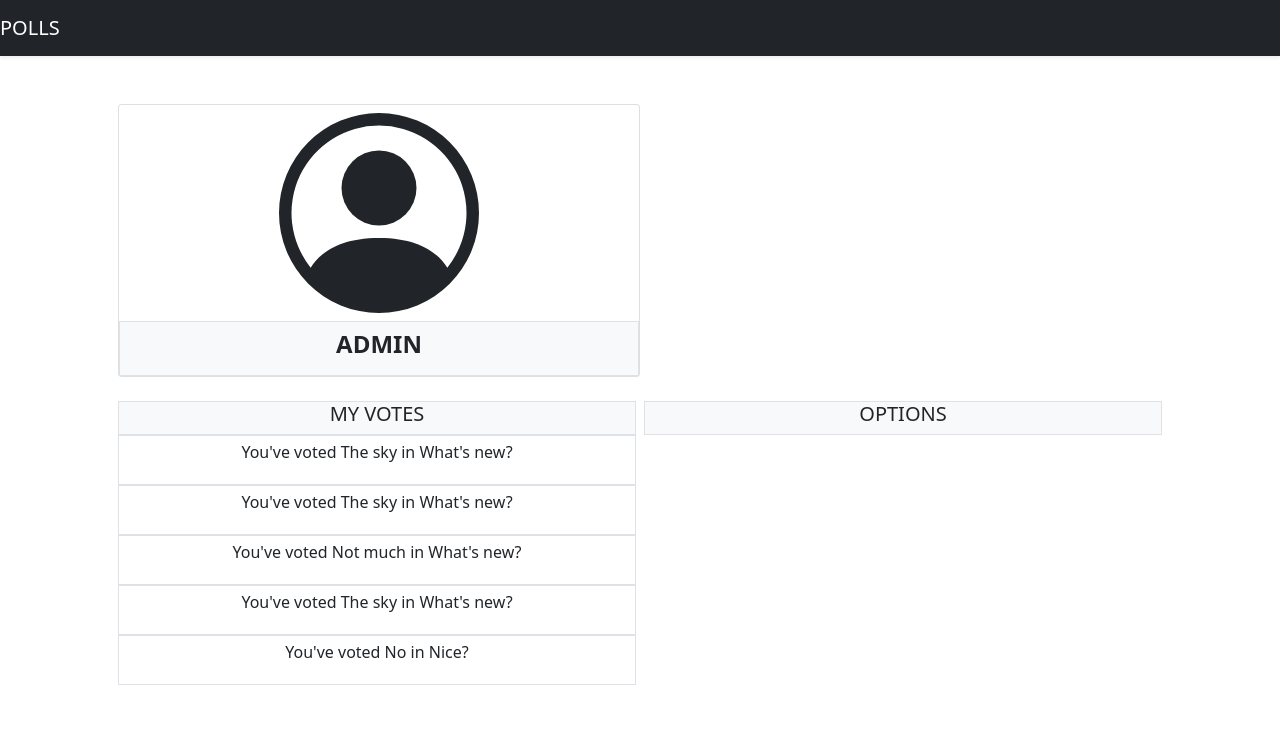
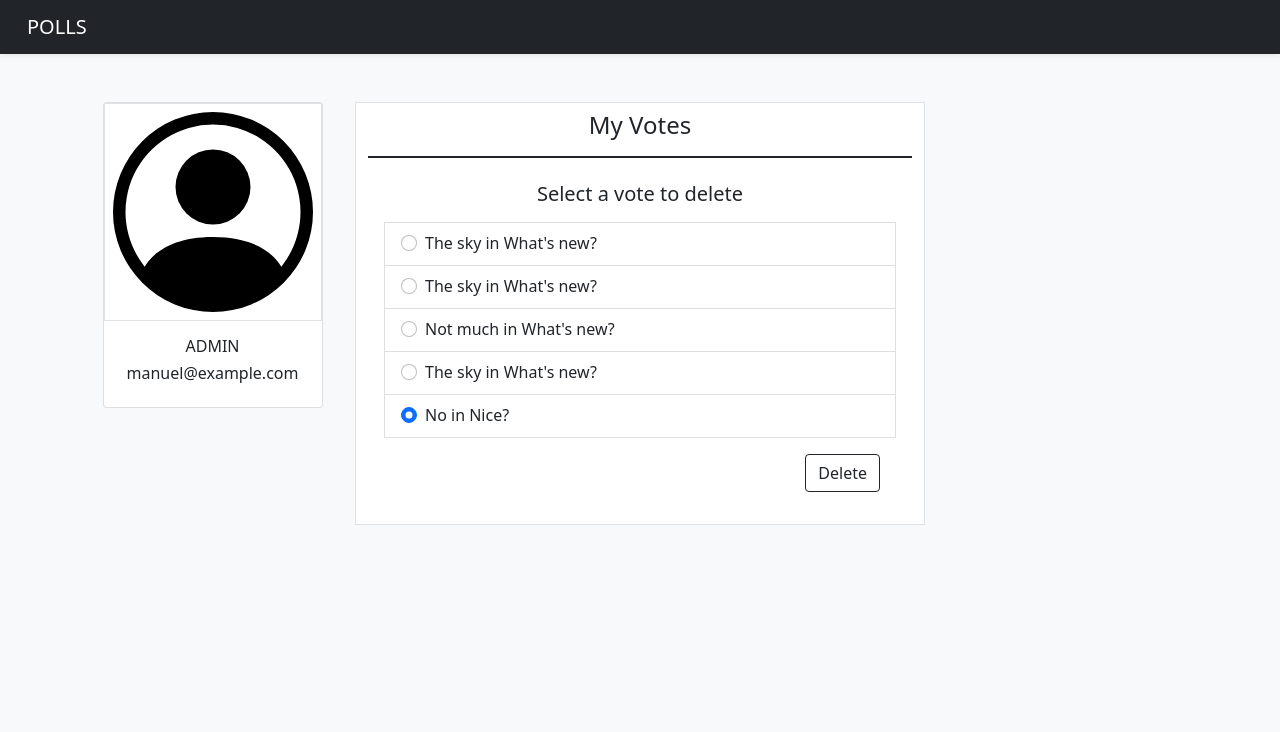
Before and after one commit to MAHR19/Django-Project, a Django app: page /polls/profile in a window 1280 px wide. Shown: the top 732 px of the page. Run offline with Django 4.2, Linux system fonts and the light colour scheme; a user stored in the database is signed in; data comes from the database, SQL or seed files in the repository; both versions use the stored data as it was after the commit; parts of the project's set-up code (start-up, migrations or seed data) failed here and were passed over; some libraries are stand-ins or nearby versions.

Commit message:
Eliminar voto agregado

```diff
--- a/polls/models.py
+++ b/polls/models.py
@@ -7,6 +7,9 @@ from django.utils import timezone
 from django.contrib.auth.models import User
 from django.db.models import Sum, Count
 from django import forms
+
+
+
 
 def date_limit():#One Week for each Question POll
     return timezone.now()+ datetime.timedelta(days=7)
@@ -20,6 +23,9 @@ class UserProfileInfo(models.Model):
 
     def __str__(self):
         return self.username
+
+
+
 
 class Question(models.Model):
 
@@ -44,7 +50,8 @@ class Question(models.Model):
 
     def user_votes(self):
         q = self.id
-        votes_objects = Vote.objects.filter(question = q)
+        #votes_objects = Vote.objects.filter(question = q)
+        #Obtiene la pregunta en cuestion y por medio de la llave foranea obtiene sus registros en Vote
         votes_list = Vote.objects.filter(question = q).values('Voter_username').annotate(Count('id'))
         return votes_list
 
@@ -66,7 +73,6 @@ class Choice(models.Model):
     choice_text = models.CharField(max_length=200)
     votes = models.IntegerField(default=0)
 
-
     def __str__(self):
         return self.choice_text
 
@@ -77,3 +83,8 @@ class Vote(models.Model):
     question = models.ForeignKey(Question, on_delete=models.CASCADE, default=None,  null=True)
     Voter_username = models.CharField(max_length=30, default='anonimus user')
     num_votes = models.IntegerField(default=0)
+
+
+
+    def test(self):
+        return 1
--- a/polls/templates/polls/detail.html
+++ b/polls/templates/polls/detail.html
@@ -12,7 +12,9 @@
 
   <div class="container-fluid p-0">
       <nav class="navbar navbar-expand-sm bg-dark navbar-dark shadow-sm">
-        <a class="navbar-brand ali" href="{% url 'polls:index' %}"> POLLS </a>
+        <li class="nav-item m-1">
+          <a class="navbar-brand ali " href="{% url 'polls:index' %}"> POLLS </a>
+        </li>
         {% if user.is_authenticated %}
         <li class="nav-item">
           <a class="nav-link fw-light text-white" href="{% url 'polls:logout' %}">Logout</a>
@@ -39,7 +41,7 @@
             <div class="list-group">
               <form action="{% url 'polls:vote' question.id %}" method="post">
                 {% csrf_token %}
-              {%for choice in question.choice_set.all%}
+              {% for choice in question.choice_set.all %}
               <div class="list-group-item">
                 <div class="form-check">
                   <input class="form-check-input" type="radio" name="choice"  id="choice{{ forloop.counter }}" value="{{ choice.id }}"checked>
--- a/polls/templates/polls/login.html
+++ b/polls/templates/polls/login.html
@@ -11,9 +11,11 @@
 
   <div class="container-fluid p-0">
       <nav class="navbar navbar-expand-sm bg-dark navbar-dark shadow-sm">
-        <a class="navbar-brand ali" href="{% url 'polls:index' %}"> POLLS </a>
+        <li class="nav-item m-1">
+          <a class="navbar-brand ali " href="{% url 'polls:index' %}"> POLLS </a>
+        </li>
         <li class="nav-item">
-          <a class="nav-link" href="{% url 'polls:register' %}">Register</a>
+          <a class="nav-link text-white" href="{% url 'polls:register' %}">Register</a>
         </li>
       </nav>
 
--- a/polls/templates/polls/myprofile.html
+++ b/polls/templates/polls/myprofile.html
@@ -9,34 +9,11 @@
   <link href="https://cdn.jsdelivr.net/npm/bootstrap@5.0.2/dist/css/bootstrap.min.css" rel="stylesheet" integrity="sha384-EVSTQN3/azprG1Anm3QDgpJLIm9Nao0Yz1ztcQTwFspd3yD65VohhpuuCOmLASjC" crossorigin="anonymous">
   <script src="https://cdn.jsdelivr.net/npm/bootstrap@5.0.2/dist/js/bootstrap.bundle.min.js" integrity="sha384-MrcW6ZMFYlzcLA8Nl+NtUVF0sA7MsXsP1UyJoMp4YLEuNSfAP+JcXn/tWtIaxVXM" crossorigin="anonymous"></script>
 </head>
-<body class="">
+<body class="bg-light">
 
 
-  <div class="container-fluid p-0">
-      <nav class="navbar navbar-expand-sm bg-dark navbar-dark shadow-sm">
-        <a class="navbar-brand ali" href="{% url 'polls:index' %}"> POLLS </a>
-      </nav>
-  </div>
 
-        <!--  <div class="col-6 border">
-          <div class="d-flex justify-content-center w-50">
-            <h5 class="h5">my votes</h5>
-          </div>
-            {% for vote in votes_list %}
-            <div>
-
-            </div>
-              <p class="fw-light"> You've voted {{vote.choice}} in {{vote.question}} </p>
-            {% endfor %}
-
-        </div> -->
-  <div class="container-fluid">
-
-    <div class="container overflow-hidden p-5">
-      <div class="row g-2">
-
-        <div clas="col-6">
-          <div class="card mb-3 w-50">
+  <!--  <div class="card mb-3 w-50">
 
       <div class="d-flex justify-content-center p-2">
         <div class="img-card-top">
@@ -45,42 +22,76 @@
               <path fill-rule="evenodd" d="M0 8a8 8 0 1 1 16 0A8 8 0 0 1 0 8zm8-7a7 7 0 0 0-5.468 11.37C3.242 11.226 4.805 10 8 10s4.757 1.225 5.468 2.37A7 7 0 0 0 8 1z"/>
           </svg>
         </div>
+      </div> -->
+
+  <div class="container-fluid p-0">
+      <nav class="navbar navbar-expand-sm bg-dark navbar-dark shadow-sm">
+        <li class="nav-item m-1">
+          <a class="navbar-brand ali " href="{% url 'polls:index' %}"> POLLS </a>
+        </li>
+      </nav>
   </div>
 
+  <div class="container-fluid p-5">
+    <div class="container">
+        <div class="row">
 
-              <div class="card-body p-0 border">
-                <div class="d-flex justify-content-center p-2 bg-light">
-                  <h4 class="h4 fw-bold text-uppercase"> {{user.username}} </h4>
+          <div class="col">
+            <div class="d-flex justify-content-center w-100">
+              <div class="card ">
+
+                <div class="img-card-top border p-2">
+                  <svg xmlns="http://www.w3.org/2000/svg" width="200" height="200" fill="black" class="bi bi-person-circle" viewBox="0 0 16 16">
+                      <path d="M11 6a3 3 0 1 1-6 0 3 3 0 0 1 6 0z"/>
+                      <path fill-rule="evenodd" d="M0 8a8 8 0 1 1 16 0A8 8 0 0 1 0 8zm8-7a7 7 0 0 0-5.468 11.37C3.242 11.226 4.805 10 8 10s4.757 1.225 5.468 2.37A7 7 0 0 0 8 1z"/>
+                  </svg>
                 </div>
+
+                <div class="card-body">
+                  <h6 class="h6 text-uppercase text-center">{{user.username}}</h6>
+                  <h6 class="h6 text-center">{{user.email}}</h6>
                 </div>
 
               </div>
             </div>
-
-        <div class="col-6">
-          <div class="d-flex justify-content-center border bg-light">
-              <h5 class="h5 text-uppercase">my votes</h5>
-          </div>
-          {% for vote in votes_list  %}
-            <div class="d-flex justify-content-center border p-1">
-              <p class="fw-light"> You've voted {{vote.choice}} in {{vote.question}} </p>
-            </div>
-          {% endfor %}
           </div>
 
-        <div class="col-6">
-          <div class="d-flex justify-content-center border bg-light">
-            <h5 class="h5 text-uppercase">OPTIONS</h5>
+          <div class="col-6 border bg-white">
+            <h6 class="h4 text-center p-2">My Votes</h6>
 
+            <div class="container border border-dark"></div>
+
+              <div class="list-group p-3">
+                <h6 class="h5 text-center p-2">Select a vote to delete</h6>
+                <form action="{% url 'polls:delete_vote'%}" method="post">
+                  {% csrf_token %}
+                {%if votes_list %}
+                {%for vote in votes_list%}
+                <div class="list-group-item">
+                  <div class="form-check">
+                    <input class="form-check-input" type="radio" name="vote"  id="vote{{ forloop.counter }}" value="{{ vote.id }}"checked>
+                    <label for="vote{{ forloop.counter }}">{{ vote.choice }} in {{vote.question.question_text}}</label><br>
                   </div>
+                </div>
+                {%endfor%}
+                <div class="d-flex justify-content-end p-3">
+                    <input  class="btn btn-outline-dark"type="submit" value="Delete">
+                </div>
+                {%else%}
+                <div class="d-flex justify-content-start p-2">
+                    <h6 class="h6"> No votes yet</h6>
+                </div>
+                {%endif%}
+                </form>
+              </div>
+          </div>
+
+          <div class="col">
+
           </div>
 
         </div>
       </div>
-
-
-    </div>
-
     </div>
 
 
--- a/polls/templates/polls/results.html
+++ b/polls/templates/polls/results.html
@@ -20,7 +20,9 @@
 
   <div class="container-fluid p-0 ">
       <nav class="navbar navbar-expand-sm bg-dark navbar-dark shadow-sm">
-        <a class="navbar-brand ali" href="{% url 'polls:index' %}"> POLLS </a>
+        <li class="nav-item m-1">
+          <a class="navbar-brand ali " href="{% url 'polls:index' %}"> POLLS </a>
+        </li>
       </nav>
   </div>
 
--- a/polls/urls.py
+++ b/polls/urls.py
@@ -9,7 +9,8 @@ urlpatterns = [
     path('register', views.RegistrationView, name='register'),
     path('login',views.login_user, name='login_user'),
     path('logout',views.logoutView, name='logout'),
-    path('profile',views.profileview,name='my_profile'),
+    path('deletevote', views.deletevoteview, name='delete_vote'),
+    path('profile',views.ProfileView.as_view(),name='my_profile'),
     path('<int:pk>/', views.DetailView.as_view(), name='detail'),
     path('<int:pk>/results/', views.ResultsView.as_view(), name='results'),
     path('<int:question_id>/vote/', views.vote, name='vote'),
--- a/polls/views.py
+++ b/polls/views.py
@@ -11,9 +11,6 @@ from django.contrib.auth import authenticate,login,logout
 from django.contrib.auth.decorators import login_required
 from .forms import UserForm
 from pdb import set_trace
-import pandas as pd
-
-
 
 
 def login_user(request):
@@ -31,19 +28,21 @@ def login_user(request):
     else:
         return render(request, 'polls/login.html')
 
-@login_required
+"""@login_required
 def profileview(request):
 
-    votes_list = Vote.objects.filter(Voter_username=request.user.username).order_by('question_id')[:5]
+    votes_list = Vote.objects.filter(Voter_username=request.user.username).order_by('question_id')[:5]"""
 
 
     #num_questions = Vote.objects.annotate(num=Count('question'))
-    return render(request, 'polls/myprofile.html', {'votes_list':votes_list,})
+    #return render(request, 'polls/myprofile.html', {'votes_list':votes_list,})
+
+
+
 
 @login_required
 def detailVoteView(request):
     user = request.user.username
-
 
 @login_required
 def logoutView(request):
@@ -56,8 +55,6 @@ def allvotesview(request):
     votes_list = Vote.objects.filter(Voter_username=request.user.username).order_by('question_id')
 
 
-
-
 def RegistrationView(request):
     #template = loader.get_template('polls/registration.html')
     if request.method == 'POST':
@@ -68,6 +65,17 @@ def RegistrationView(request):
     else:
         form = UserForm()
     return render(request, 'polls/registration.html',{'User_Form': form,} )
+
+
+
+class ProfileView(generic.ListView):
+    template_name = 'polls/myprofile.html'
+    context_object_name = 'votes_list'
+
+
+    def get_queryset(self):
+        votes_list = Vote.objects.filter(Voter_username=self.request.user.username).order_by('question_id')[:5]
+        return votes_list
 
 
 
@@ -140,3 +148,21 @@ def vote(request, question_id):
         # user hits the Back button.
         return HttpResponseRedirect(reverse('polls:results', args=(question.id,)))
         #return redirect('polls:results', question_id)
+
+
+
+def deletevoteview(request):
+
+    if request.method == 'POST':
+        vote_id = request.POST['vote'] #obtenemos el id del objeto del modelo Vote
+        vote_detail = get_object_or_404(Vote, pk=vote_id)#obtenemos el objeto
+        question = vote_detail.question.id
+        choice = vote_detail.choice.id
+        #antes de eliminar quitamos un voto del modelo choice
+        selected_choice = Choice.objects.get(pk=choice)
+        selected_choice.votes = selected_choice.votes-1
+        selected_choice.save()
+        #eliminamos el objeto en el modelo de Vote
+        vote_detail.delete()
+
+    return redirect('polls:my_profile')
```
Also changed, not shown: polls/templates/polls/index.html (+25 -11 lines), polls/templates/polls/registration.html (+7 -5 lines), db.sqlite3. Lines whose indentation alone changed are shown as unchanged.
